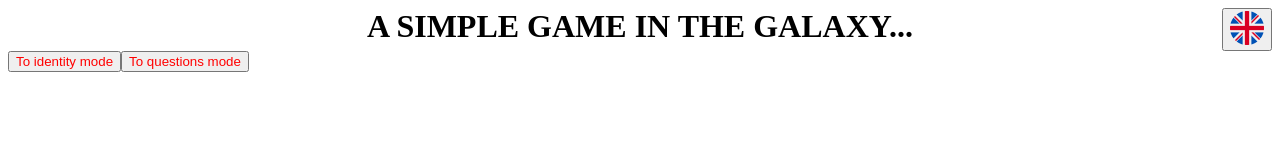
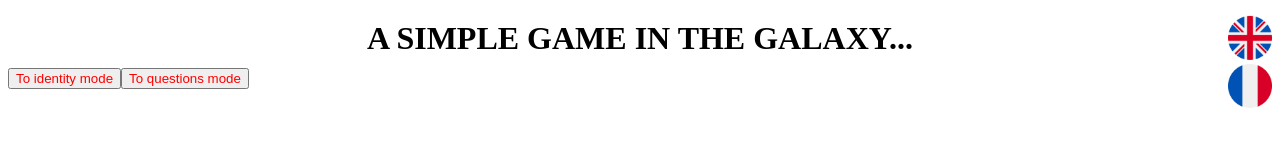
Before and after one commit to GTZL1/swGameProject, a React app: page / in a window 1280 px wide. Built offline with nearby package versions, Linux system fonts and the light colour scheme.

Commit message:
Button UX working

```diff
--- a/src/utils/buttons/buttons.css
+++ b/src/utils/buttons/buttons.css
@@ -5,13 +5,23 @@
 #flagList {
     display: flex;
     flex-direction: column;
-    width: fit-content;
-    justify-content: center;
     align-items: center;
-    width: 50px;
+    gap: 4px;
+}
+
+#flagList button {
+    display: flex; /* Use Flexbox for the button */
+    justify-content: center; /* Center icon horizontally */
+    align-items: center; /* Center icon vertically */
+    width: 44px; /* Set equal width and height */
+    height: 44px; /* Make the button square */
+    border: none; /* Remove default border */
+    padding: 0; /* Remove default padding */
+    background-color: transparent; /* Optional: Set background color */
+    cursor: pointer; /* Add pointer cursor for better UX */
 }
 
 #flagList img {
-    vertical-align: center;
+    max-height: 100%;
     max-width: 100%;
 }
--- a/src/utils/buttons/languageSwitch.js
+++ b/src/utils/buttons/languageSwitch.js
@@ -4,23 +4,25 @@ import EngIcon from '../../resources/icons/eng-icon.png';
 import FrIcon from '../../resources/icons/fr-icon.png';
 
 const LanguageSwitch = () => {
-    const [isClicked, setIsClicked] = useState(false);
+    const [isClicked, setIsClicked] = useState(true);
 
   const handleLanguageChange = (e) => {
     setIsClicked(!isClicked)
   };
 
-  return (<div id="flagList">
+  return (<div id="flagList"
+    style={{transform : isClicked ? "translateY(26%)" : "translateY(0%)"}}>
         <button onClick={handleLanguageChange}><img src={EngIcon}
         className="langFlag"
         alt="UK flag icon" />
         </button>
         {isClicked &&<>
         <button><img src={FrIcon} alt="France flag icon" className="langFlag"/></button>
-    <button><img src={EngIcon} className="langFlag"/></button>
+
     </>}
     </div>
   );
+  //<button><img src={EngIcon} className="langFlag"/></button>
 };
 
 export default LanguageSwitch;
--- a/src/utils/title/title.css
+++ b/src/utils/title/title.css
@@ -1,8 +1,12 @@
 header {
     display: flex;
-    position: relative;
+    position: sticky;
+    top: 0;
     width: 100%;
     height: fit-content;
+    align-items: center;
+    overflow: visible;
+    height: 60px;
 }
 
 header h1 {
@@ -14,6 +18,11 @@ header h1 {
 }
 
 #flagList {
-    margin-left: auto;
+    position: absolute;
+    right: 0;
     text-align: right;
+    display: flex;
+    flex-direction: column;
+    align-items: center;
+    gap: 4px;
 }
```
Lines whose indentation alone changed are shown as unchanged.
